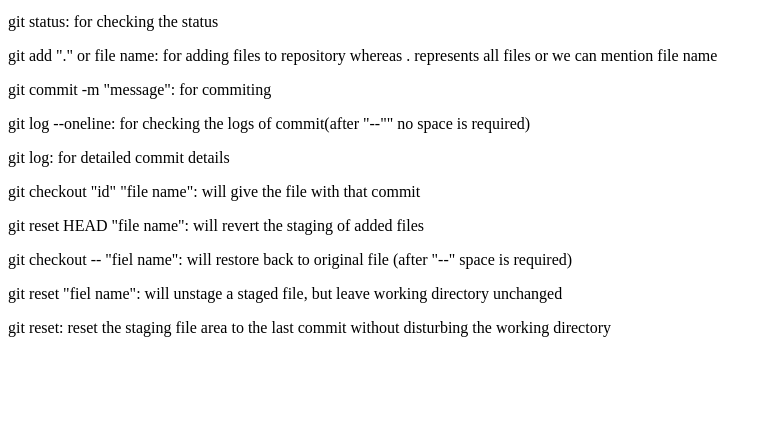
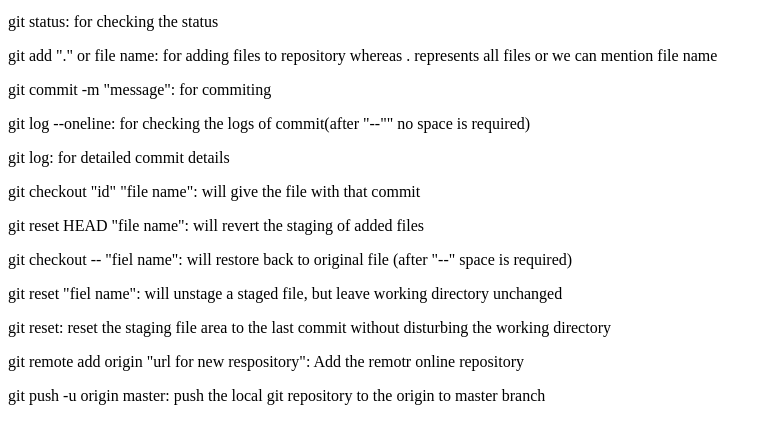
Before and after one commit to getkar128/git-test, a plain HTML site: page index.html in a window 1280 px wide. Shown: the part 101-544 px from the top of the page, without its empty margins (0-772 px from the left). Drawn offline with Linux system fonts and the light colour scheme.

Commit message:
mirrored to remote respository

```diff
--- a/index.html
+++ b/index.html
@@ -19,6 +19,8 @@
     <p>git checkout -- "fiel name": will restore back to original file (after "--" space is required)</p>
     <p>git reset "fiel name": will unstage a staged file, but leave working directory unchanged</p>
     <p>git reset: reset the staging file area to the last commit without disturbing the working directory</p>
+    <p>git remote add origin "url for new respository": Add the remotr online repository</p>
+    <p>git push -u origin master: push the local git repository to the origin to master branch</p>
 
 </body>
 </html>
```
